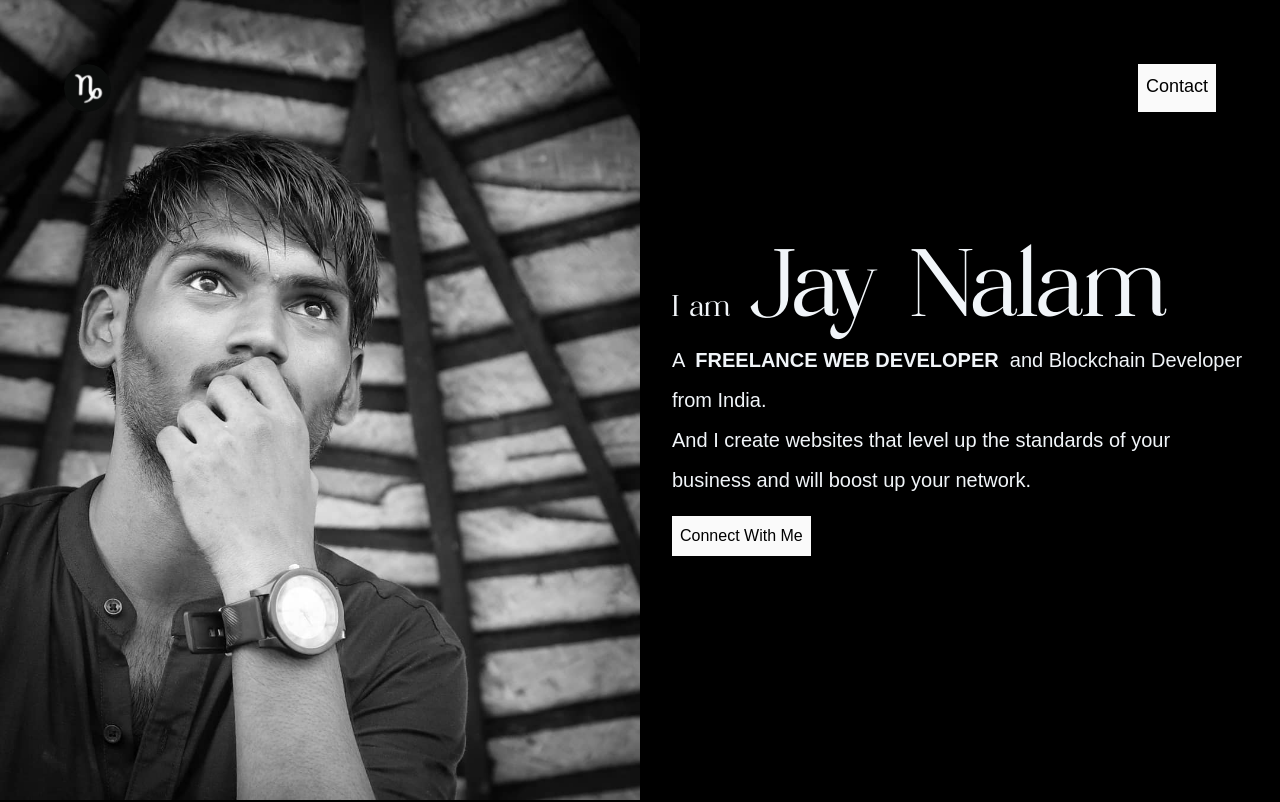
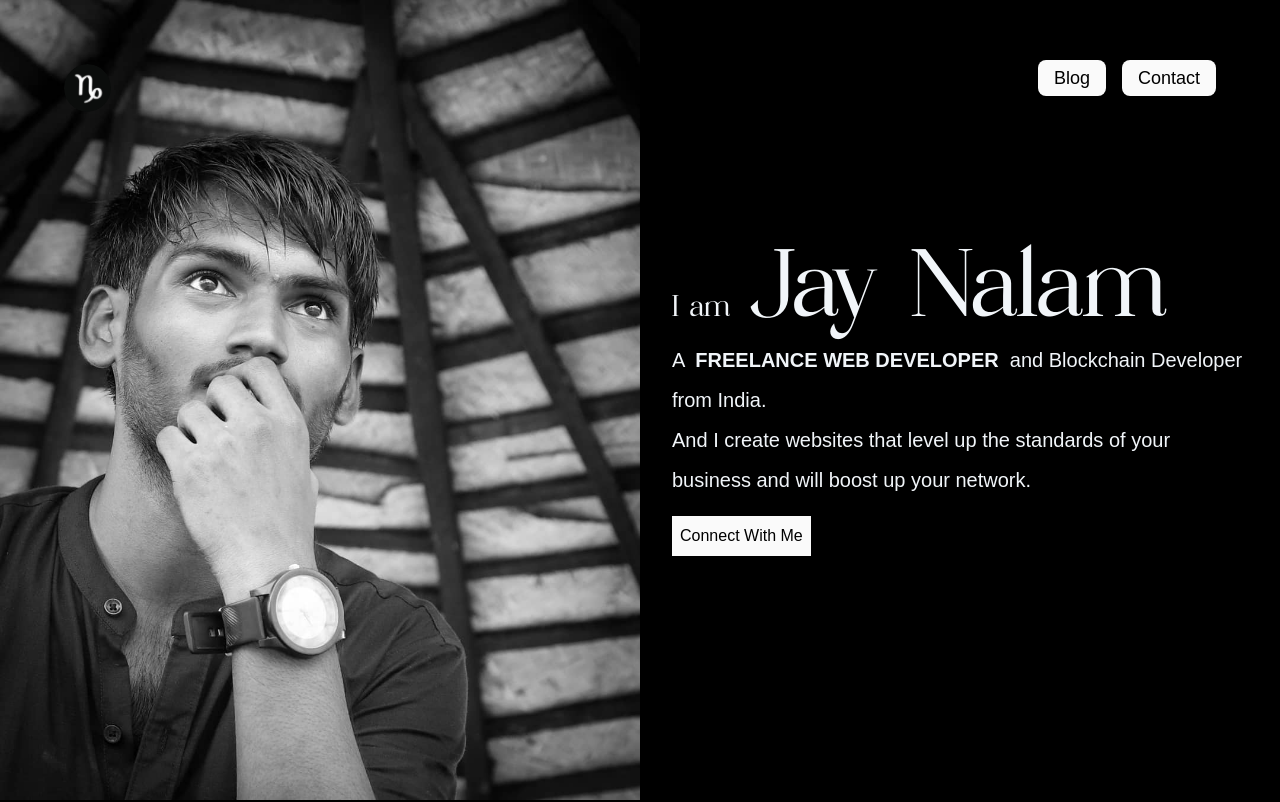
Before and after one commit to jveer634/jveer634, a React (Vite) app: page / in a window 1280 px wide. Shown: the top 802 px of the page. Built offline with nearby package versions, Linux system fonts and the light colour scheme.

Commit message:
add: blog button

```diff
--- a/src/components/Home.tsx
+++ b/src/components/Home.tsx
@@ -41,13 +41,13 @@ const Home = () => {
 
 	return (
 		<div className="bg-black text-slate-100 ">
-            <section className=" bg-black intro z-20  h-screen w-full font-extrabold text-4xl md:text-6xl flex flex-col justify-center items-center fixed top-0 left-0">
+			{/* <section className=" bg-black intro z-20  h-screen w-full font-extrabold text-4xl md:text-6xl flex flex-col justify-center items-center fixed top-0 left-0">
                 <div>
                     <h1 className="text opacity-0">Thinking of </h1>
                     <h1 className="text opacity-0">levelling up your</h1>
                     <h1 className="text opacity-0">business ?</h1>
                 </div>
-            </section>
+            </section> */}
 			<section className="flex flex-col md:flex-row h-screen ">
 				<div className=" h-1/2 md:w-1/2 md:h-full ">
 					<img
--- a/src/components/NavBar.tsx
+++ b/src/components/NavBar.tsx
@@ -16,9 +16,21 @@ const Nav = () => {
 					</Link>
 				</h1>
 
-                <Link to="/contact" className=" bg-neutral-50 text-black p-2">
+				<div className="space-x-4">
+					<Link
+						to="https://blog.jnalam.dev"
+						className="bg-neutral-50 text-black py-2 px-4 rounded-lg shadow"
+					>
+						Blog
+					</Link>
+
+					<Link
+						to="/contact"
+						className=" bg-neutral-50 text-black py-2 px-4 rounded-lg shadow"
+					>
 						Contact
 					</Link>
+				</div>
 			</nav>
 		</>
 	);
```
Lines whose indentation alone changed are shown as unchanged.
